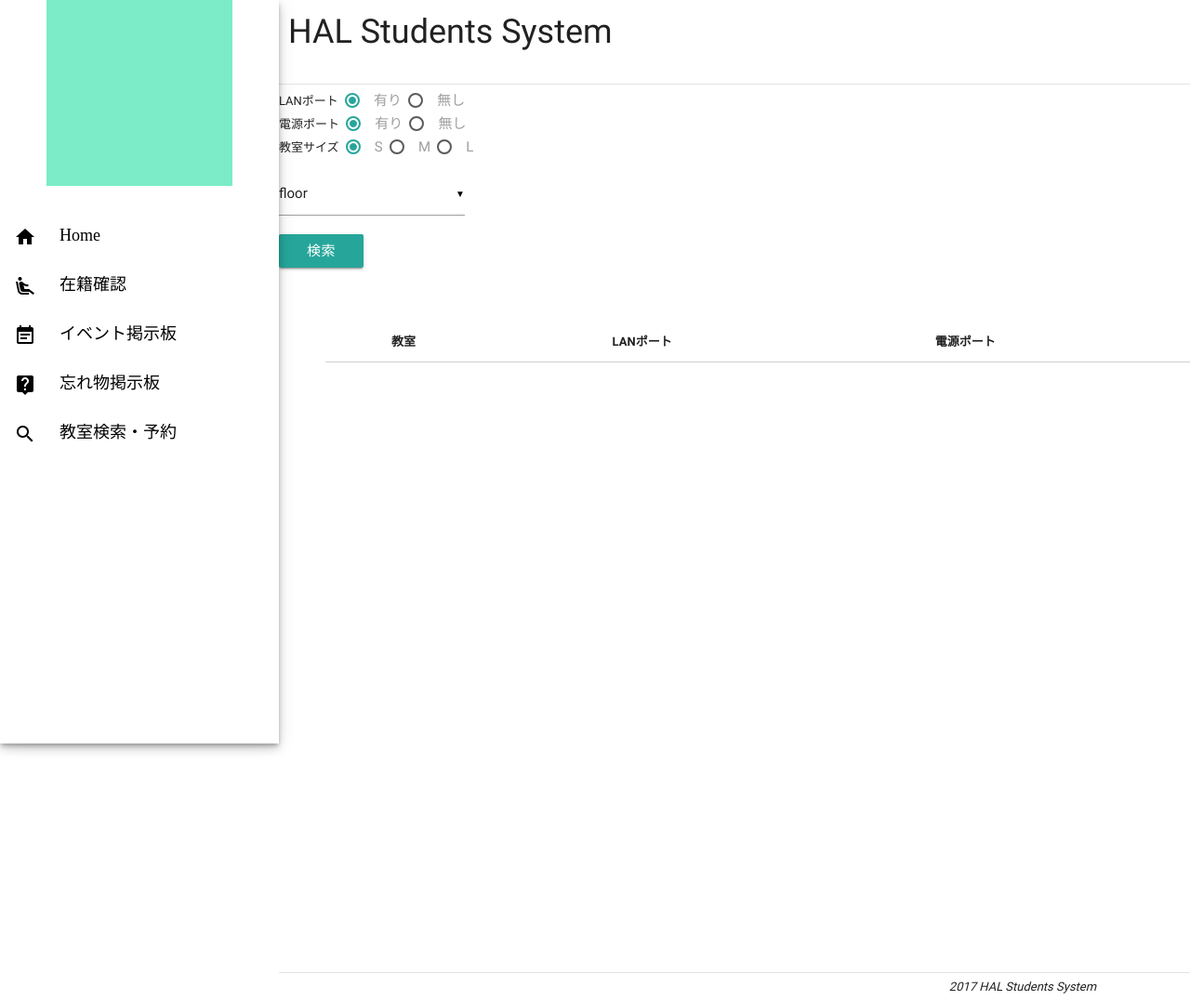
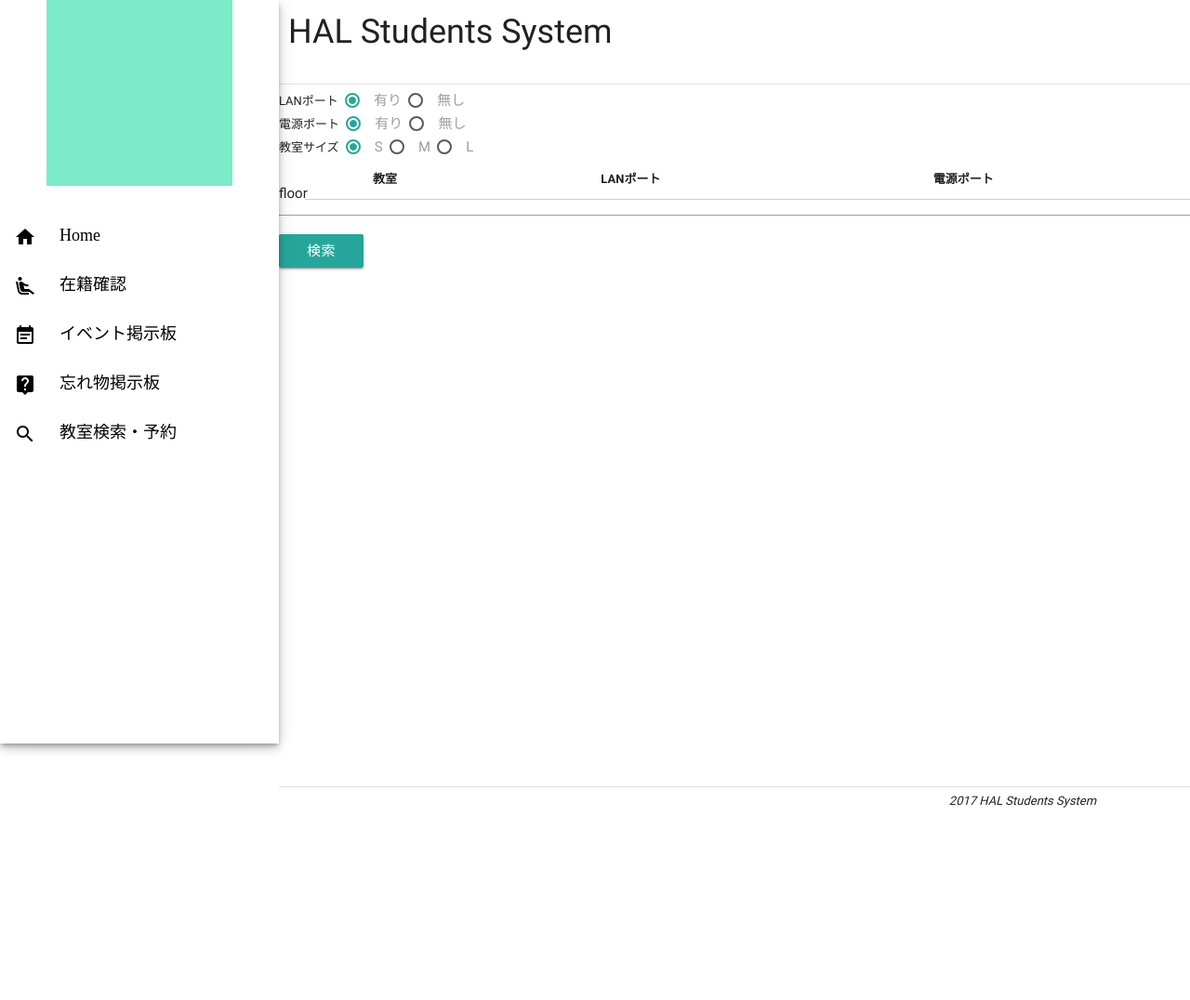
Before and after one commit to hiroki-otsu/HalStidentWorks, a PHP site: page /classroom.php in a window 1280 px wide; the page is wider, and only the part inside the window is pictured. Shown: that part at 93% size. After the commit the page ends 869 px from the top of that part, so only its background shows below. Run offline with PHP 8.4, Linux system fonts and the light colour scheme; data that the repository does not hold is empty.

Commit message:
サイズなど修正

```diff
--- a/web/css/design/design_classroom.css
+++ b/web/css/design/design_classroom.css
@@ -1,21 +1,53 @@
 #reservation {
-	width: 1600px;
-	height: 250px;
+	width: 100%;
+	height:5rem;
+}
+#room-floor {
+	width:5rem;
+	height: auto;
+	margin-right:25px;
+	vertical-align: middle;
+	float: right;
+}
+#room-lan-port {
+	margin-top: 15px;
+	margin-right:25px;
+	float: right;
+}
+#room-power-port {
+	margin-top: 15px;
+	margin-right:25px;
+	float: right;
+}
+#room-size {
+	margin-top: 15px;
+	margin-right:25px;
+	float: right;
+}
+#btn-search {
+	width:200px;
+	height:50px;
+	margin-top: 15px;
+	margin-right:25px;
+	float: right;
+}
+#btn-room-search {
+	width:200px;
+	height:50px;
 	display: block;
-	margin: auto;
 }
 #plans{
-	width: 1600px;
-	height:700px;
+	clear: left;
+	width:103rem;
+	height:45rem;
+	margin-right: auto;
+	margin-left: auto;
 	display: block;
-	margin: auto;
-	overflow: auto;
 }
-#roomlist {
-	width:1500px;
-	display: block;
-	margin: auto;
+#page {
+	clear: left;
+	text-align: center;
+	width: 100%;
+	height: 50px;
+	margin-top: 10px;
 }
-#roomfloor {
-	width: 200px;
-}
```
